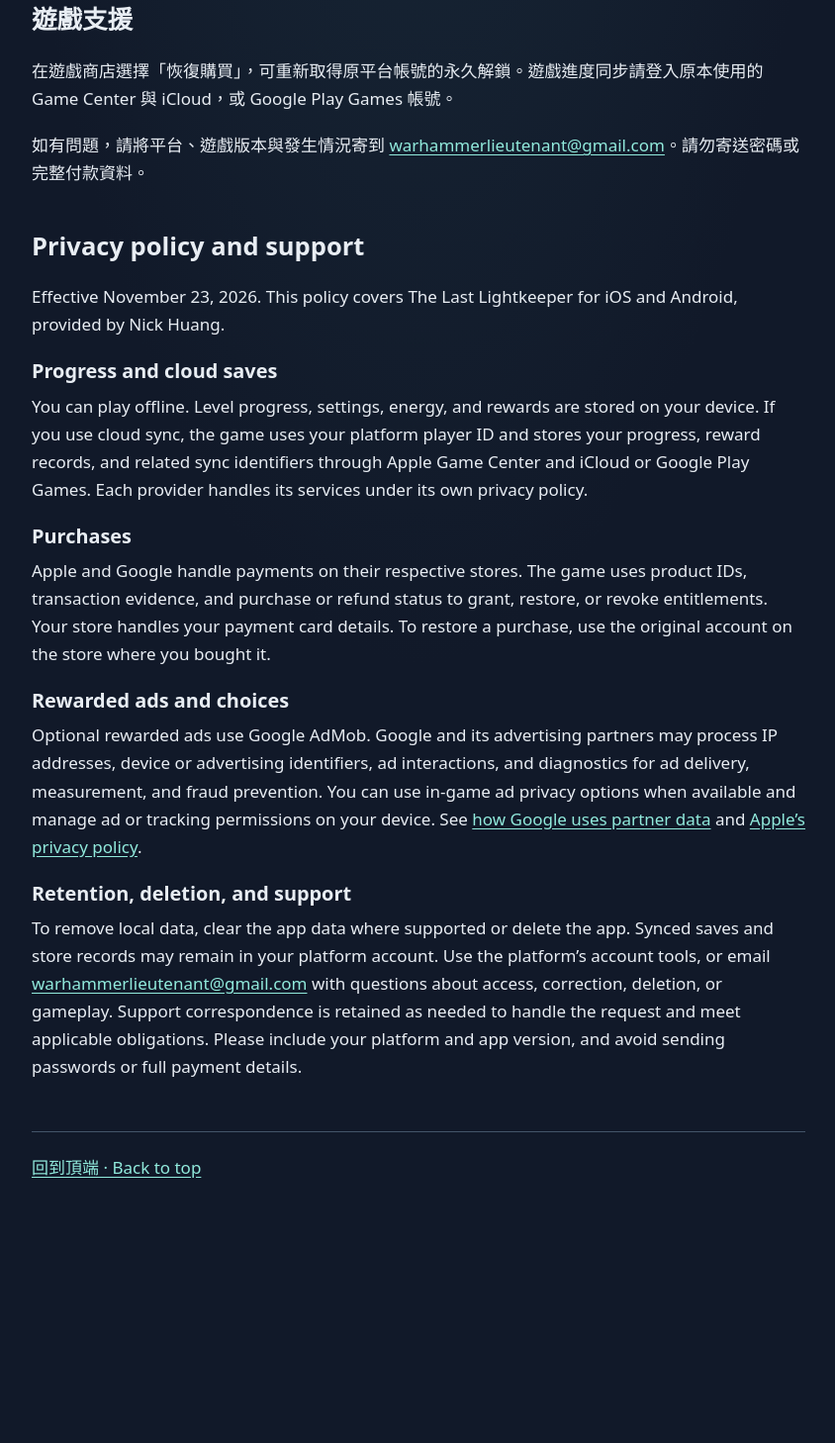
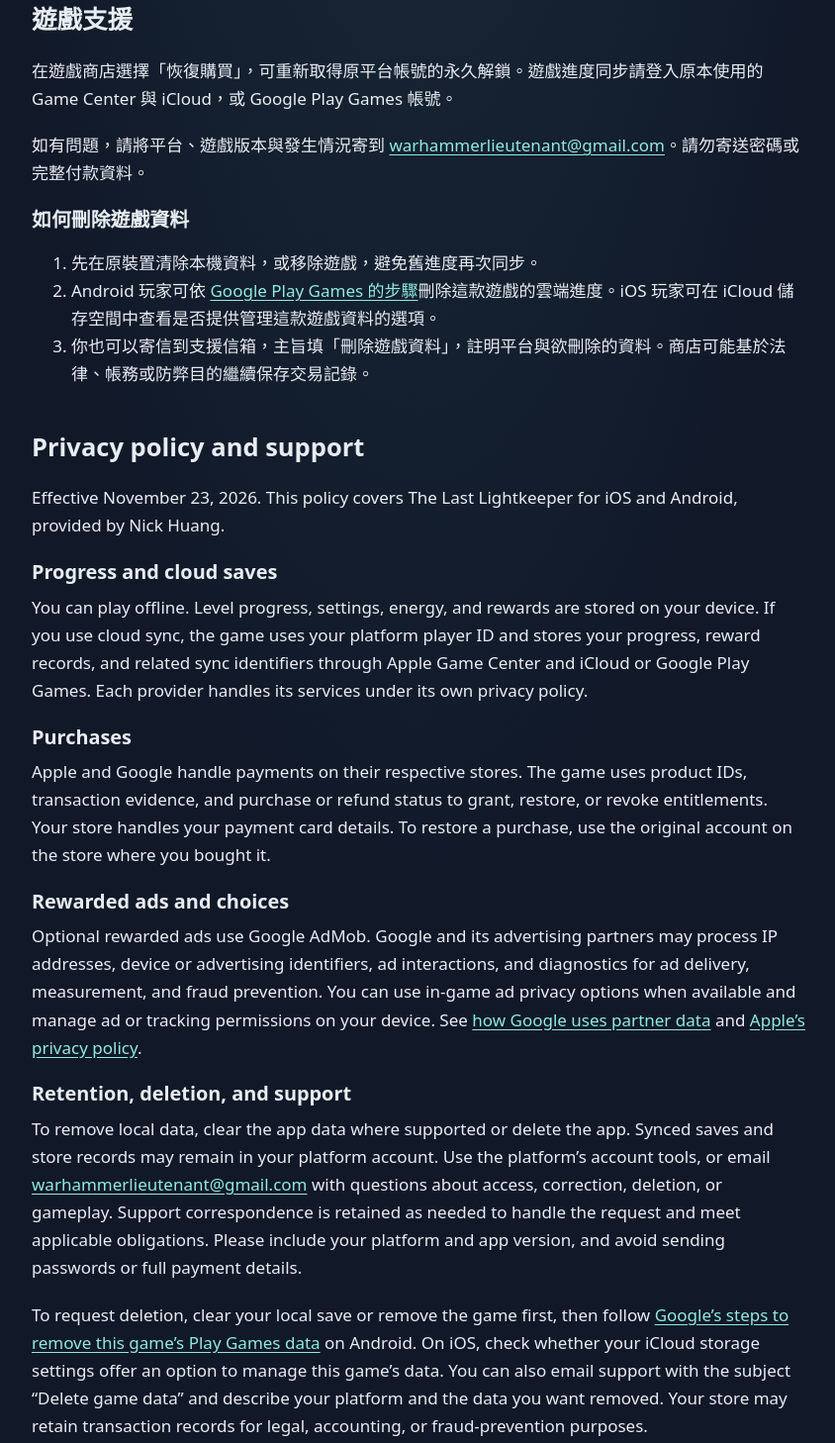
Before and after one commit to nickhuang1121/the-last-lightkeeper-support, a plain HTML site: page index.html in a window 1280 px wide. Shown: the part 992-2450 px from the top of the page at 99% size, without its empty margins (217-1061 px from the left). Before the commit the page ends 2263 px from the top, so only its background shows below. Drawn offline with Linux system fonts and the light colour scheme.

Commit message:
Explain how players can request game data deletion

```diff
--- a/index.html
+++ b/index.html
@@ -44,6 +44,12 @@
     <h2 id="support-title">遊戲支援</h2>
     <p>在遊戲商店選擇「恢復購買」，可重新取得原平台帳號的永久解鎖。遊戲進度同步請登入原本使用的 Game Center 與 iCloud，或 Google Play Games 帳號。</p>
     <p>如有問題，請將平台、遊戲版本與發生情況寄到 <a href="mailto:warhammerlieutenant@gmail.com">warhammerlieutenant@gmail.com</a>。請勿寄送密碼或完整付款資料。</p>
+    <h3>如何刪除遊戲資料</h3>
+    <ol>
+      <li>先在原裝置清除本機資料，或移除遊戲，避免舊進度再次同步。</li>
+      <li>Android 玩家可依 <a href="https://support.google.com/googleplay/answer/9130646?hl=zh-Hant">Google Play Games 的步驟</a>刪除這款遊戲的雲端進度。iOS 玩家可在 iCloud 儲存空間中查看是否提供管理這款遊戲資料的選項。</li>
+      <li>你也可以寄信到支援信箱，主旨填「刪除遊戲資料」，註明平台與欲刪除的資料。商店可能基於法律、帳務或防弊目的繼續保存交易記錄。</li>
+    </ol>
   </section>
   <section id="english" lang="en" aria-labelledby="english-title">
     <h2 id="english-title">Privacy policy and support</h2>
@@ -56,6 +62,7 @@
     <p>Optional rewarded ads use Google AdMob. Google and its advertising partners may process IP addresses, device or advertising identifiers, ad interactions, and diagnostics for ad delivery, measurement, and fraud prevention. You can use in-game ad privacy options when available and manage ad or tracking permissions on your device. See <a href="https://policies.google.com/technologies/partner-sites">how Google uses partner data</a> and <a href="https://www.apple.com/legal/privacy/">Apple’s privacy policy</a>.</p>
     <h3>Retention, deletion, and support</h3>
     <p>To remove local data, clear the app data where supported or delete the app. Synced saves and store records may remain in your platform account. Use the platform’s account tools, or email <a href="mailto:warhammerlieutenant@gmail.com">warhammerlieutenant@gmail.com</a> with questions about access, correction, deletion, or gameplay. Support correspondence is retained as needed to handle the request and meet applicable obligations. Please include your platform and app version, and avoid sending passwords or full payment details.</p>
+    <p>To request deletion, clear your local save or remove the game first, then follow <a href="https://support.google.com/googleplay/answer/9130646?hl=en">Google’s steps to remove this game’s Play Games data</a> on Android. On iOS, check whether your iCloud storage settings offer an option to manage this game’s data. You can also email support with the subject “Delete game data” and describe your platform and the data you want removed. Your store may retain transaction records for legal, accounting, or fraud-prevention purposes.</p>
   </section>
   <footer><a href="#">回到頂端 · Back to top</a></footer>
 </main>
```
